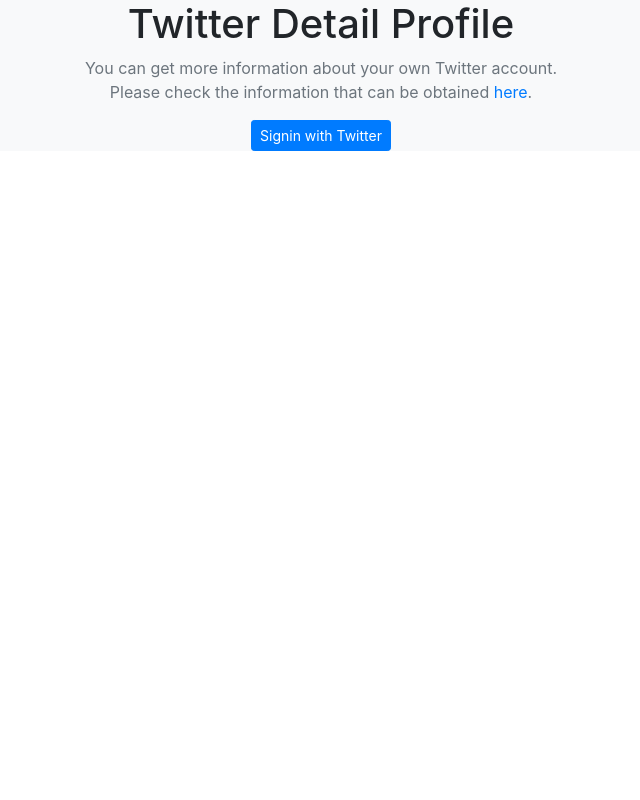
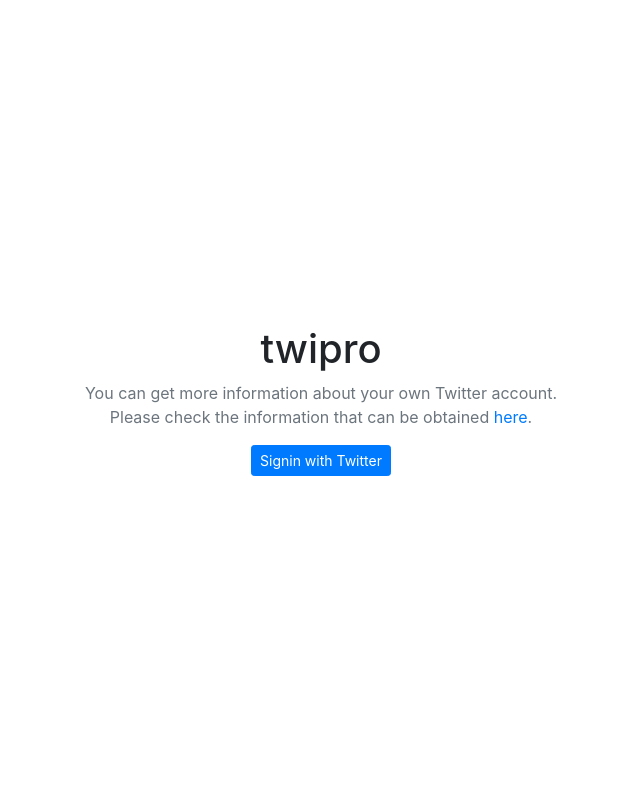
Before and after one commit to miya/learning_oauth, a Flask app: page / in a window 1280 px wide. Shown: the whole page, without its empty margins (319-959 px from the left). Run offline with Flask 2, Linux system fonts and the light colour scheme; some libraries are stand-ins or nearby versions.

Commit message:
style: アプリ名の変更

```diff
--- a/src/templates/login.html
+++ b/src/templates/login.html
@@ -2,12 +2,28 @@
 <html lang="ja">
 <head>
     <meta charset="UTF-8">
-    <title>Title</title>
+    <title>twipro</title>
     <link rel="stylesheet" href="https://stackpath.bootstrapcdn.com/bootstrap/4.5.0/css/bootstrap.min.css" integrity="sha384-9aIt2nRpC12Uk9gS9baDl411NQApFmC26EwAOH8WgZl5MYYxFfc+NcPb1dKGj7Sk" crossorigin="anonymous">
+    <style>
+        html, body {
+          width: 100%;
+          height: 100%;
+          margin: 0;
+          padding: 0;
+        }
+        html {
+          display: table;
+        }
+        body {
+          display: table-cell;
+          text-align: center;
+          vertical-align: middle;
+        }
+    </style>
 </head>
 <body>
-    <div class="container-fluid text-center bg-light">
-        <h1 class="display-5 ">Twitter Detail Profile</h1>
+    <div class="container-fluid text-center">
+        <h1 class="display-5 ">twipro</h1>
         <p class="text-muted">You can get more information about your own Twitter account.<br>Please check the information that can be obtained <a href="https://developer.twitter.com/en/docs/tweets/data-dictionary/overview/user-object">here</a>.</p>
         <form action="/" method="POST">
             <button type="submit" class="btn btn-primary btn-sm">Signin with Twitter</button>
--- a/src/templates/result.html
+++ b/src/templates/result.html
@@ -9,7 +9,7 @@
     <div class="container text-center p-5">
 
         <!- タイトル ->
-        <h1 class="text-secondary mb-4">Twitter Detail Profile</h1>
+        <h1 class="text-secondary mb-4">twipro</h1>
 
         <!- テーブル ->
         <div class="table-responsive">
```
